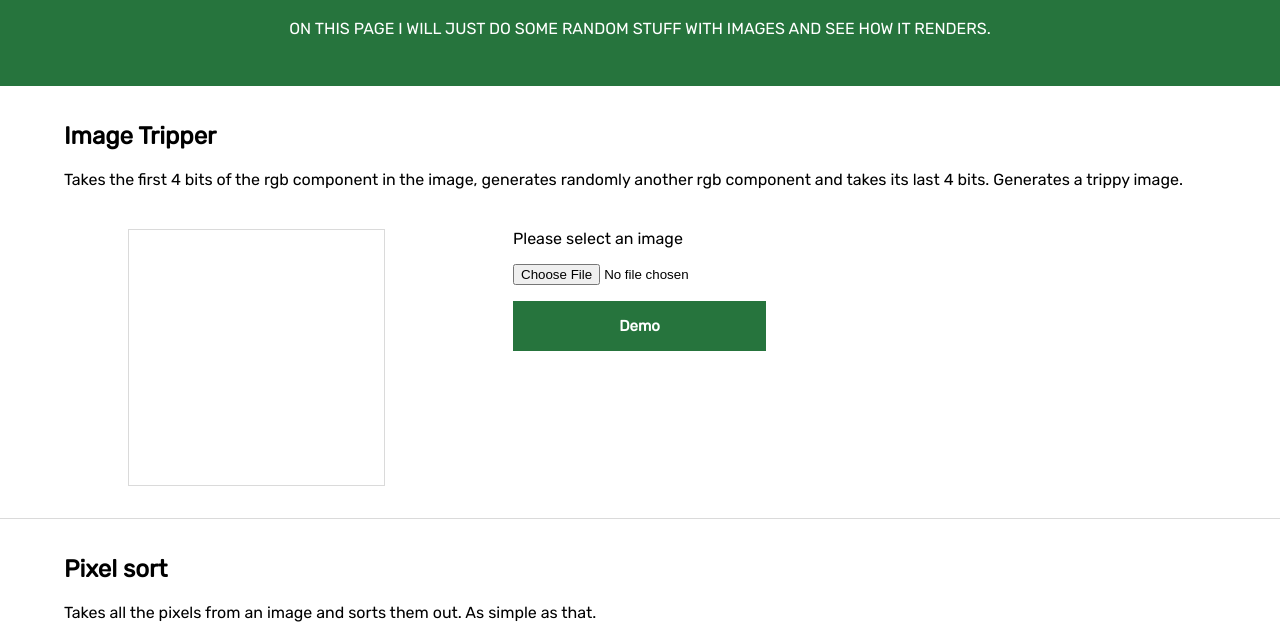
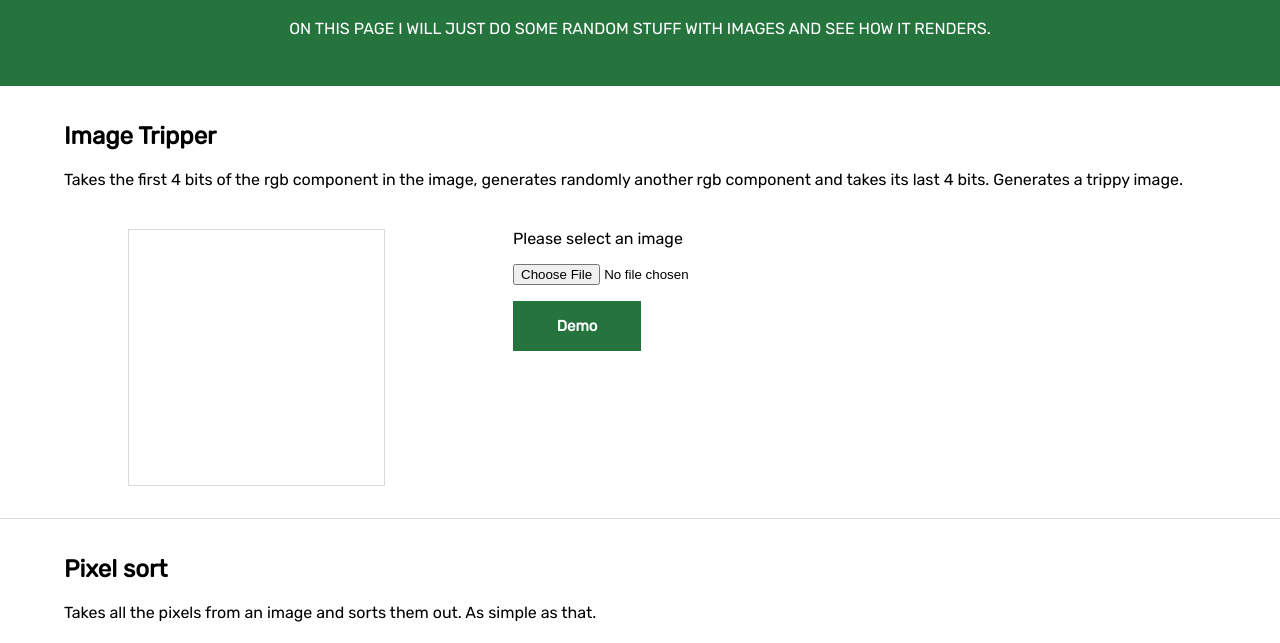
Before and after one commit to MartinPJB/ImgExperiments, a plain HTML site: page index.html in a window 1280 px wide. Shown: the part 102-745 px from the top of the page. Drawn offline with Linux system fonts and the light colour scheme.

Commit message:
🧊 Fixed CSS & HTML

```diff
--- a/css/index.css
+++ b/css/index.css
@@ -24,6 +24,7 @@ button {
     color: white;
     transition: transform .2s ease, opacity .2s ease;
     cursor: pointer;
+    width: 10vw;
 }
 button:hover {transform: translateY(-3px);opacity: .7;}
 button.active {transform: translateY(-3px);opacity: .7;}
```
Also changed, not shown: index.html (+2 -2 lines).
